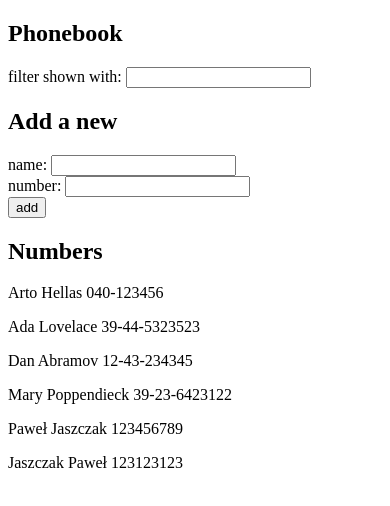
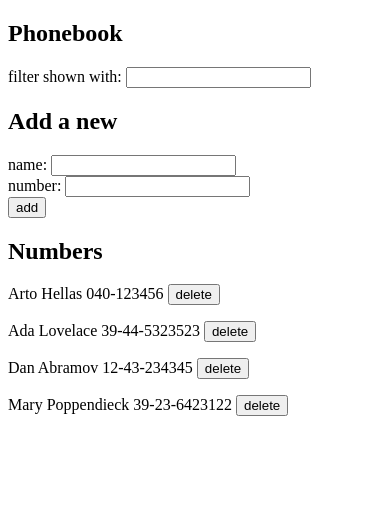
Before and after one commit to SkarbekLukasz/fullstackopen, a React (Vite) app in the folder part2/phonebook/: page / in a window 390 px wide. Shown: the top 506 px of the page. Built offline with nearby package versions, Linux system fonts and the light colour scheme; data requests are answered from the project's data file.

Commit message:
Exercise 2.14 completion (phonebook)

```diff
--- a/part2/phonebook/db.json
+++ b/part2/phonebook/db.json
@@ -19,16 +19,6 @@
       "name": "Mary Poppendieck",
       "number": "39-23-6423122",
       "id": "4"
-    },
-    {
-      "id": "60f5",
-      "name": "Paweł Jaszczak",
-      "number": "123456789"
-    },
-    {
-      "id": "6c91",
-      "name": "Jaszczak Paweł",
-      "number": "123123123"
     }
   ]
 }
--- a/part2/phonebook/src/App.jsx
+++ b/part2/phonebook/src/App.jsx
@@ -41,6 +41,15 @@ const App = () => {
     setPersonFilter(inputChange)
   }
 
+  const handleDelete = (id, name) => {
+    if(window.confirm(`Delete ${name}`)) {
+      personsService.deletePerson(id).then(deleted => {
+        setPersons(persons.filter(person => person.id != deleted.id))
+        alert(`${deleted.name} deleted sucessfully!`)
+      })
+    }
+  }
+
   return (
     <div>
       <h2>Phonebook</h2>
@@ -48,7 +57,7 @@ const App = () => {
       <h2>Add a new</h2>
       <Form handleNameChange={handleNameChange} handleFormSubmit={handleFormSubmit} handleNumberChange={handleNumberChange}/>
       <h2>Numbers</h2>
-      <Numbers persons={persons} personFilter={personFilter}/>
+      <Numbers persons={persons} personFilter={personFilter} handleDelete={handleDelete}/>
     </div>
   )
 }
--- a/part2/phonebook/src/components/Numbers.jsx
+++ b/part2/phonebook/src/components/Numbers.jsx
@@ -1,15 +1,17 @@
-const Person = ({name, number}) => {
+const Person = ({name, number, handleDelete}) => {
     return(
-        <p>{name} {number}</p>
+      <div>
+        <p>{name} {number} <button onClick={handleDelete}>delete</button></p>
+      </div>
     )
 }
 
-const Numbers = ({persons, personFilter}) => {
+const Numbers = ({persons, personFilter, handleDelete}) => {
     const filteredPersons = personFilter === '' ? persons : persons.filter(filtered => filtered.name.toLowerCase().includes(personFilter.toLowerCase()))
     return(
       <div>
         {
-            filteredPersons.map(person => <Person key={person.name} name={person.name} number={person.number}/>)
+            filteredPersons.map(person => <Person key={person.name} id={person.id} name={person.name} number={person.number} handleDelete={() => handleDelete(person.id, person.name)}/>)
         }
       </div>
     )
--- a/part2/phonebook/src/services/persons.js
+++ b/part2/phonebook/src/services/persons.js
@@ -10,4 +10,8 @@ const save = (newPerson) => {
   return axios.post(baseUrl, newPerson).then((response) => response.data);
 };
 
-export default { save, getAll };
+const deletePerson = (id) => {
+  return axios.delete(`${baseUrl}/${id}`).then((response) => response.data);
+};
+
+export default { save, getAll, deletePerson };
```
